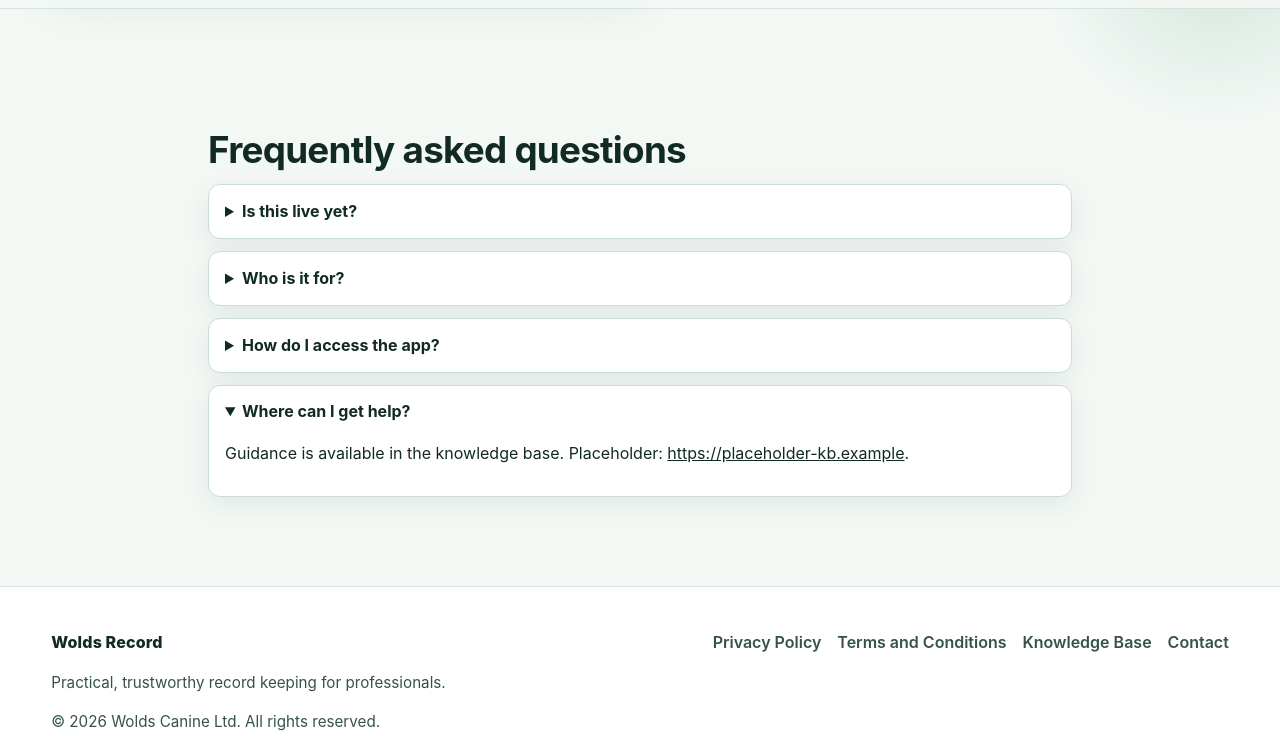
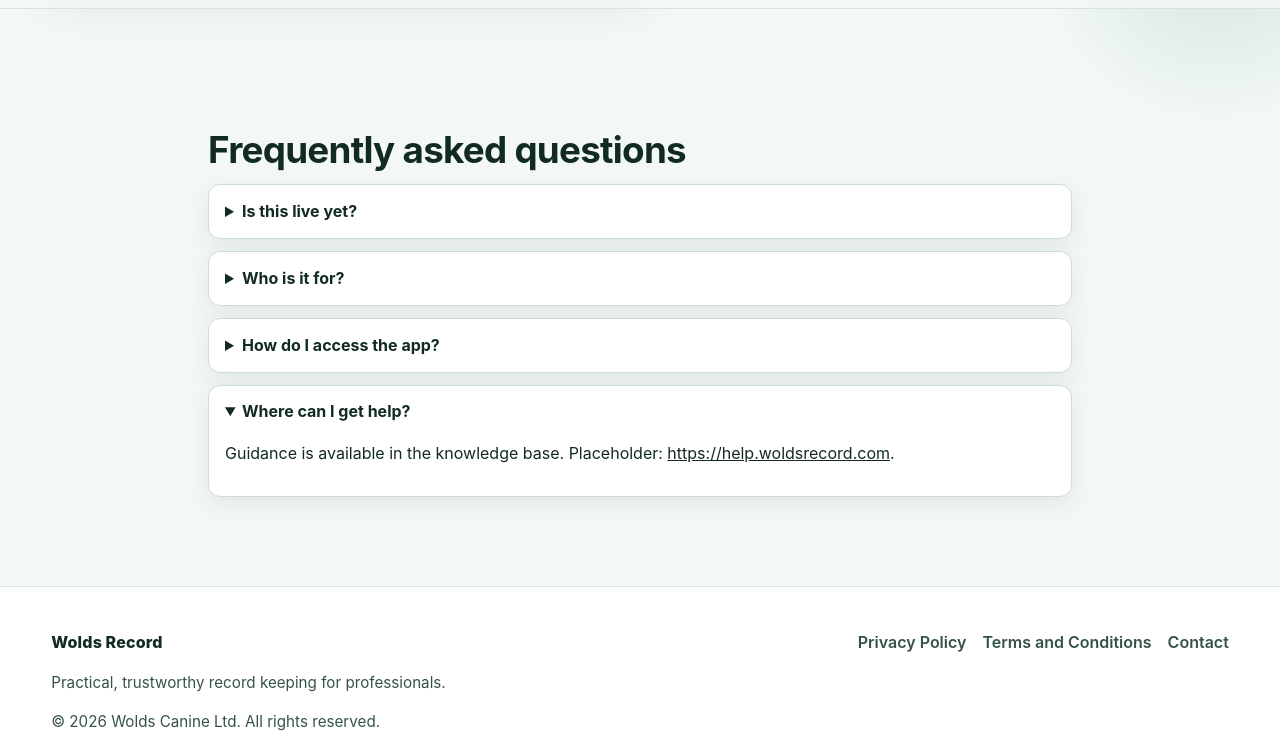
Before and after one commit to simplybenuk/wolds-record-marketing, a plain HTML site: page index.html in a window 1280 px wide. Both pictures are taken after a click on the heading "Where can I get help?". Shown: the part 2435-3171 px from the top of the page. Drawn offline with Linux system fonts and the light colour scheme.

Commit message:
Update index.html

```diff
--- a/index.html
+++ b/index.html
@@ -162,7 +162,7 @@
             <p>
               Guidance is available in the knowledge base.
               <!-- TODO: Replace with your real knowledge base URL -->
-              Placeholder: <a href="https://placeholder-kb.example">https://placeholder-kb.example</a>.
+              Placeholder: <a href="https://help.woldsrecord.com">https://help.woldsrecord.com</a>.
             </p>
           </details>
         </div>
@@ -180,10 +180,8 @@
           <ul class="footer-links">
             <li><a href="/privacy">Privacy Policy</a></li>
             <li><a href="/terms">Terms and Conditions</a></li>
-            <!-- TODO: Replace with your real knowledge base URL -->
-            <li><a href="https://placeholder-kb.example">Knowledge Base</a></li>
-            <!-- TODO: Replace with your real contact email or page -->
-            <li><a href="mailto:contact@placeholder-domain.example">Contact</a></li>
+            <li><a href="https://help.woldsrecord.com>Knowledge Base</a></li>
+            <li><a href="mailto:caninetherapyacademy+support@gmail.com">Contact</a></li>
           </ul>
         </nav>
       </div>
```
